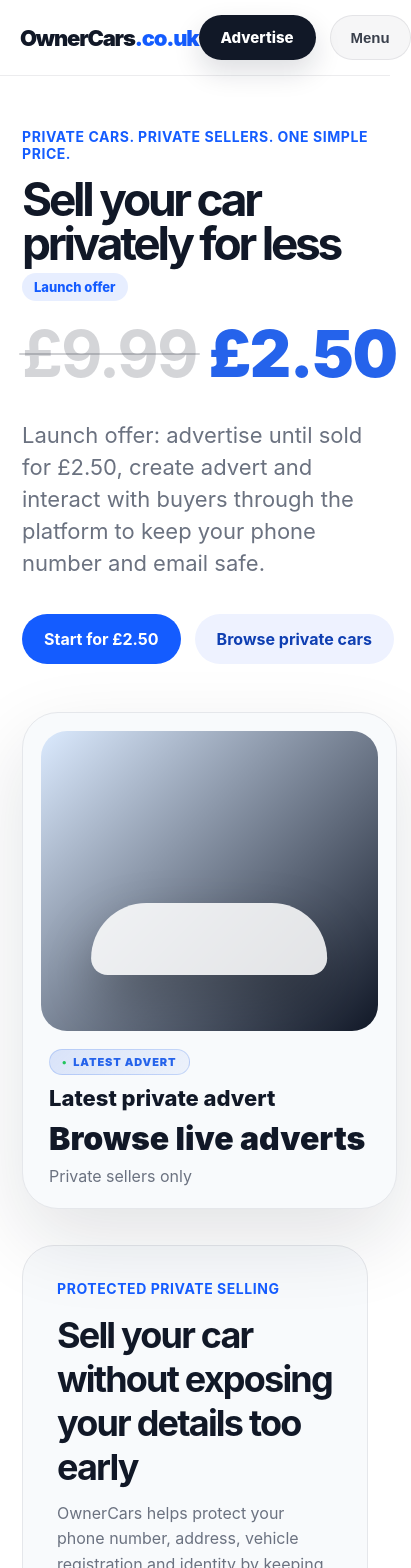
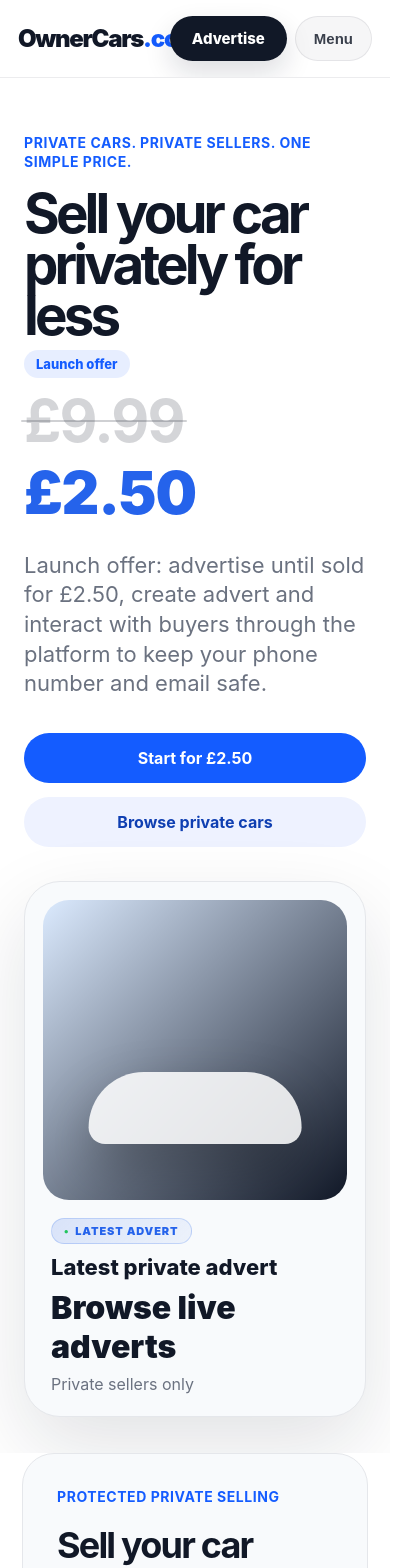
Before and after one commit to BenWhe/ownercars, a Next.js app: page / in a window 390 px wide. Shown: the top 1568 px of the page, 411 px wide, since content can reach past the window. Built offline with nearby package versions, Linux system fonts and the light colour scheme; no server answers; the database is empty.

Commit message:
Fix mobile header and hero layout

```diff
--- a/app/globals.css
+++ b/app/globals.css
@@ -2151,3 +2151,115 @@
 .message-bubble.own time {
   color: rgba(255, 255, 255, 0.86);
 }
+@media (max-width: 760px) {
+  html,
+  body {
+    width: 100%;
+    overflow-x: hidden;
+  }
+
+  .site-header {
+    height: auto;
+    padding: 16px 18px;
+    gap: 14px;
+    overflow: hidden;
+  }
+
+  .site-logo {
+    font-size: 24px;
+    flex: 1;
+    min-width: 0;
+    white-space: nowrap;
+  }
+
+  .site-nav {
+    gap: 8px;
+    flex-shrink: 0;
+  }
+
+  .site-nav > a:not(.nav-cta) {
+    display: none;
+  }
+
+  .nav-cta {
+    padding: 13px 20px;
+    font-size: 15px;
+  }
+
+  .nav-menu-button {
+    padding: 13px 18px;
+    font-size: 15px;
+  }
+
+  .apple-menu {
+    top: 72px;
+  }
+
+  .apple-menu-inner {
+    grid-template-columns: 1fr;
+    gap: 28px;
+    padding: 28px 24px;
+  }
+
+  .apple-menu-column a,
+  .apple-menu-logout {
+    font-size: 24px;
+  }
+
+  .hero {
+    grid-template-columns: 1fr;
+    padding: 56px 24px 36px;
+    gap: 34px;
+    overflow: hidden;
+  }
+
+  .hero-content {
+    max-width: 100%;
+  }
+
+  .eyebrow {
+    font-size: 14px;
+    line-height: 1.35;
+    word-break: normal;
+  }
+
+  .hero h1 {
+    font-size: clamp(48px, 14vw, 68px);
+    line-height: 0.94;
+    letter-spacing: -0.07em;
+  }
+
+  .price-hero {
+    display: flex;
+    align-items: baseline;
+    gap: 14px;
+    flex-wrap: wrap;
+    font-size: clamp(48px, 15vw, 76px);
+    line-height: 1;
+  }
+
+  .price-old,
+  .price-new {
+    white-space: nowrap;
+  }
+
+  .hero-subtitle {
+    font-size: 22px;
+    line-height: 1.35;
+    max-width: 100%;
+  }
+
+  .hero-actions {
+    flex-direction: column;
+    align-items: stretch;
+  }
+
+  .button {
+    width: 100%;
+    justify-content: center;
+  }
+
+  .latest-advert-card {
+    width: 100%;
+  }
+}
```
